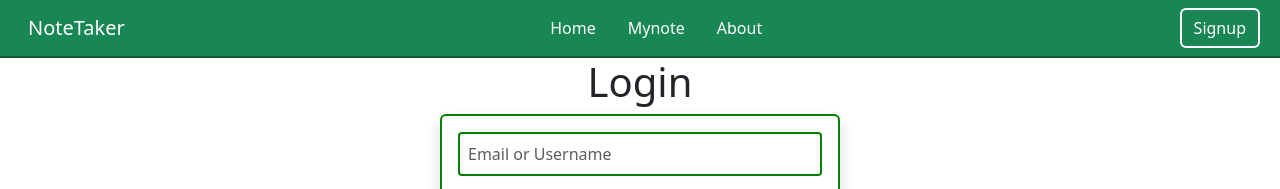
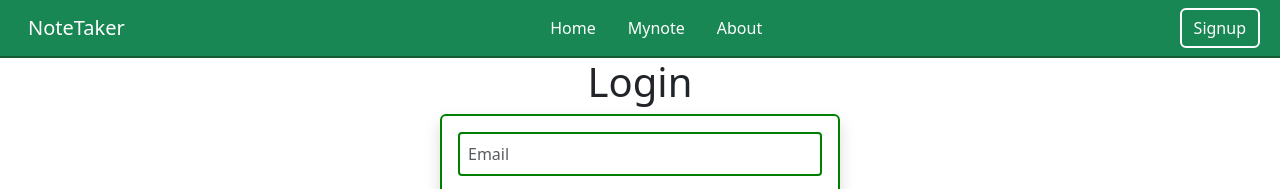
Before and after one commit to Herman-1920/Note_Taker, a website: page pages/login.html in a window 1280 px wide. Shown: the top 189 px of the page. Drawn offline with nearby package versions, Linux system fonts and the light colour scheme.

Commit message:
Fixed login page

```diff
--- a/pages/login.html
+++ b/pages/login.html
@@ -153,7 +153,7 @@ updateNav();
     <form class="shadow rounded green-form" style="width: 400px; height: 280px">
       <!-- Email or Username -->
       <div class="mb-3">
-        <input type="text" class="form-control" id="email" placeholder="Email or Username"/>
+        <input type="text" class="form-control" id="email" placeholder="Email"/>
       </div>
       <!-- Password -->
       <div class="mb-3">
```
